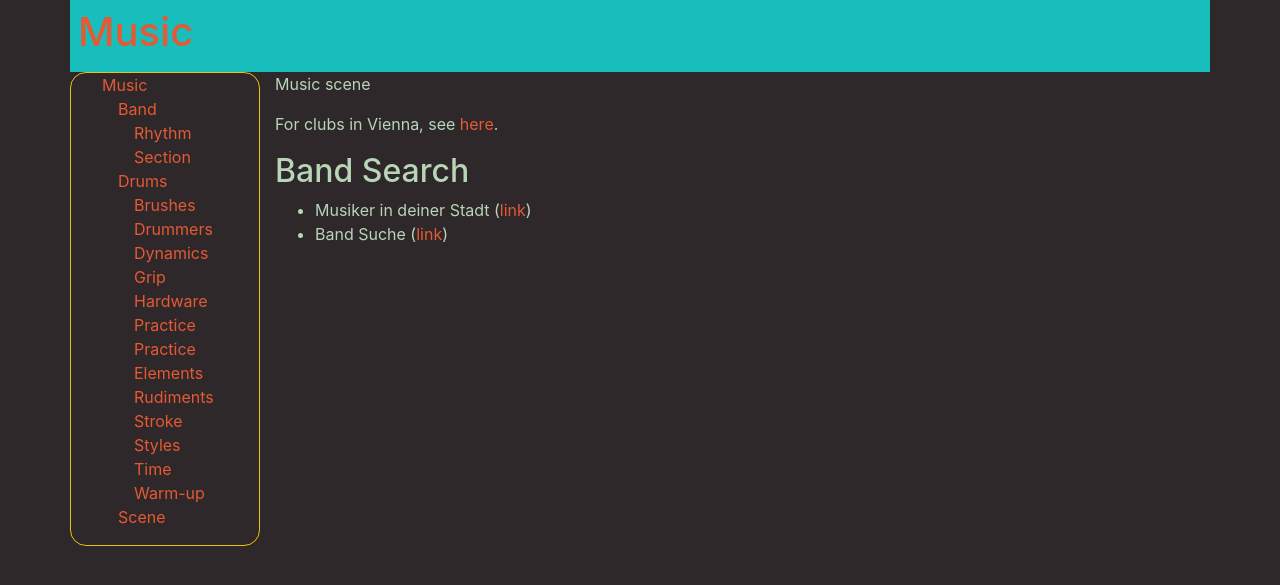
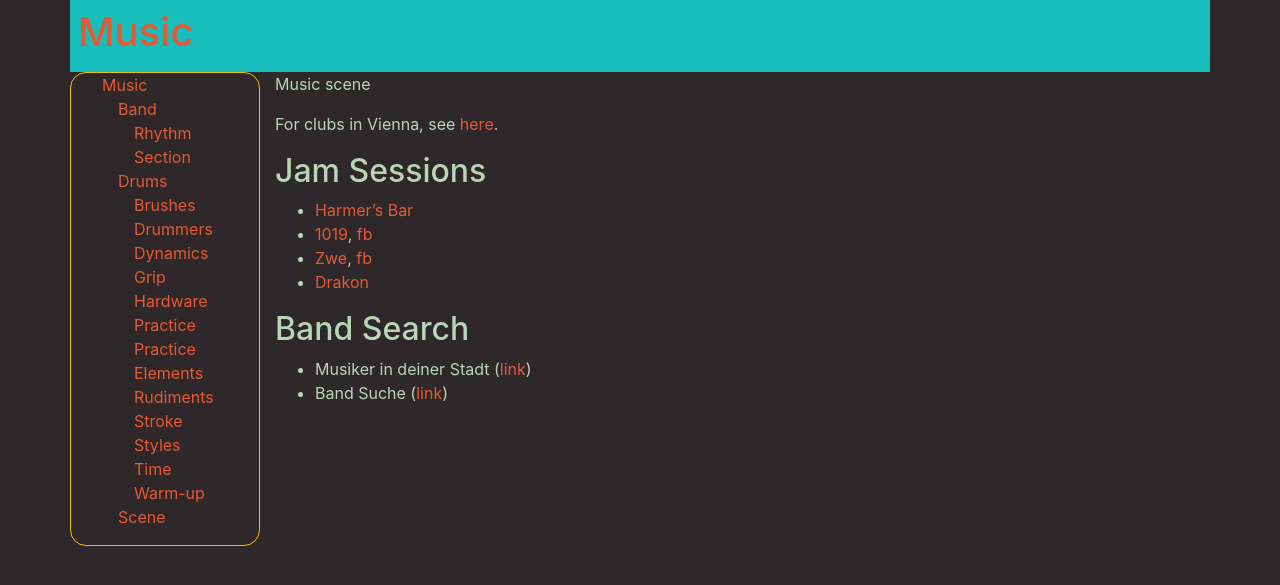
Before and after one commit to MisterY/music-site, a Jekyll site: the page built from scene.md, in a window 1280 px wide. Shown: the top 585 px of the page. Built offline with Jekyll 4.4.1, drawn with Linux system fonts in a browser that asks for light colours; nearby versions of some CDN libraries; our own code applies the rules of GitHub Pages for plain Markdown files.

Commit message:
adding jam sessions

```diff
--- a/scene.md
+++ b/scene.md
@@ -5,6 +5,13 @@ Music scene
 
 For clubs in Vienna, see [here](http://austria.alensiljak.tk/entertainment/music).
 
+## Jam Sessions
+
+- [Harmer's Bar](https://www.facebook.com/groups/755242204543045/)
+- [1019](https://www.1019jazzclub.at/), [fb](https://www.facebook.com/1019jazzclub/)
+- [Zwe](http://www.zwe.cc/), [fb](https://www.facebook.com/jazzcafezwe/)
+- [Drakon](https://www.facebook.com/Drakon-386418171399681/)
+
 ## Band Search
 
 - Musiker in deiner Stadt ([link](https://www.musiker-in-deiner-stadt.at/))
```
